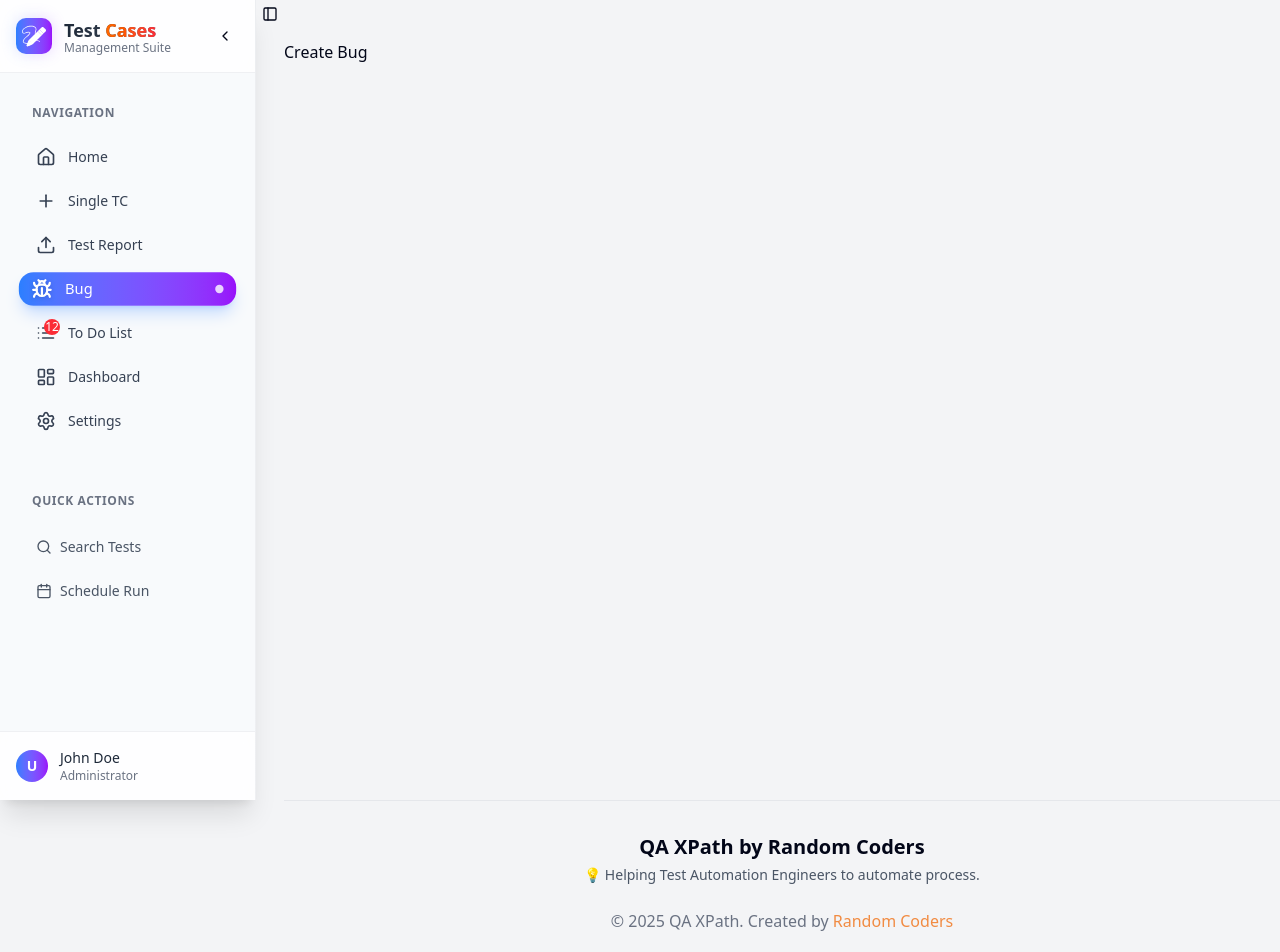
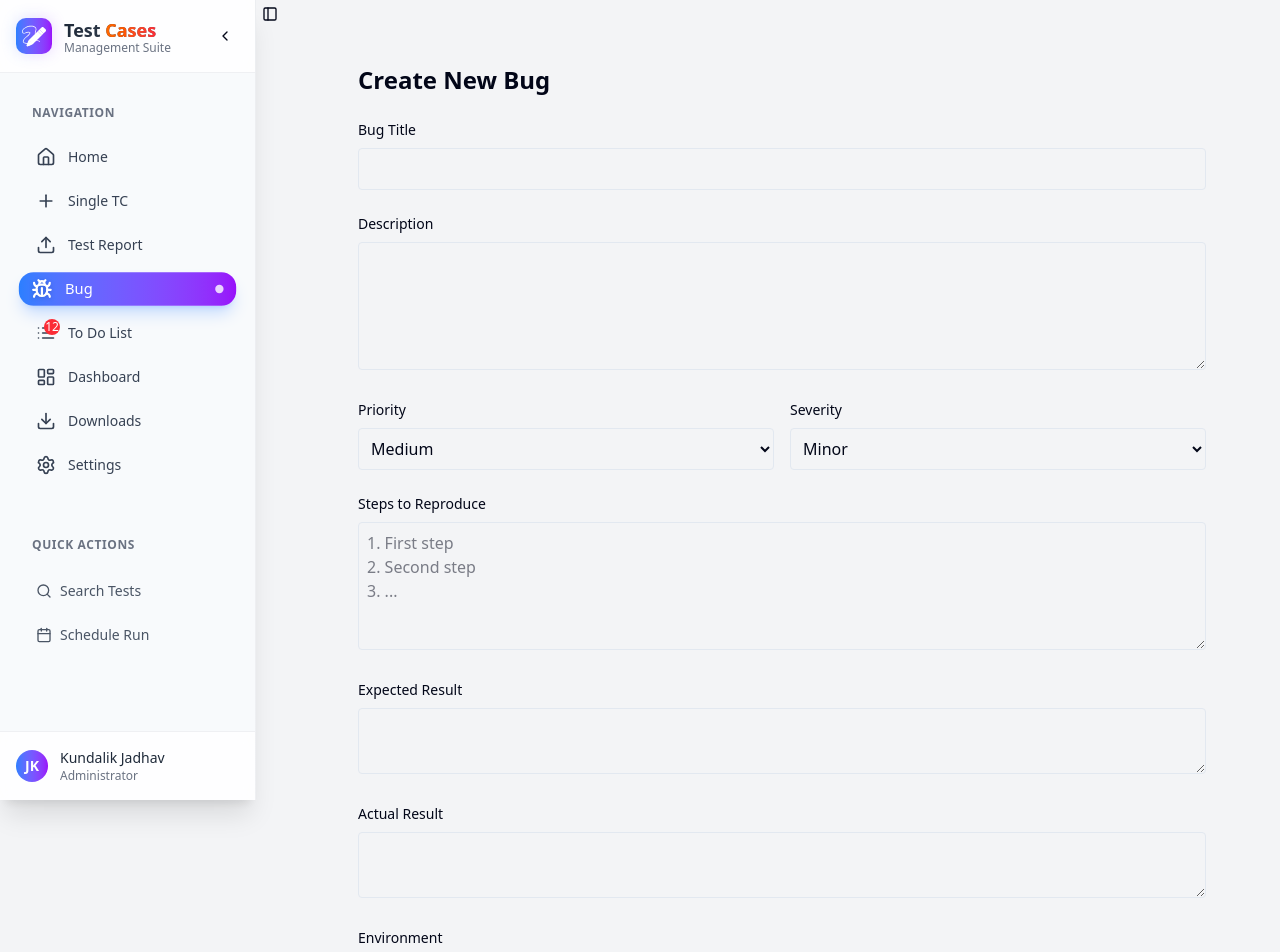
Before and after one commit to kundalik5545/Test-Cases, a Next.js app: page /create-bug in a window 1280 px wide. Shown: the top 952 px of the page. Built offline with nearby package versions, Linux system fonts and the light colour scheme.

Commit message:
feat: implement Create Bug page with form handling and add Downloads menu item to AppSidebar

```diff
--- a/app/(main)/create-bug/page.jsx
+++ b/app/(main)/create-bug/page.jsx
@@ -1,9 +1,149 @@
-import React from "react";
+"use client";
+import { useState } from "react";
 
 const BugPage = () => {
+  const [bugData, setBugData] = useState({
+    title: "",
+    description: "",
+    priority: "medium",
+    severity: "minor",
+    steps: "",
+    expectedResult: "",
+    actualResult: "",
+    environment: "",
+  });
+
+  const handleChange = (e) => {
+    const { name, value } = e.target;
+    setBugData((prev) => ({
+      ...prev,
+      [name]: value,
+    }));
+  };
+
+  const handleSubmit = (e) => {
+    e.preventDefault();
+    // Handle form submission here
+    console.log(bugData);
+  };
+
   return (
-    <div>
-      <h1>Create Bug</h1>
+    <div className="max-w-4xl mx-auto p-6">
+      <h1 className="text-2xl font-bold mb-6">Create New Bug</h1>
+
+      <form onSubmit={handleSubmit} className="space-y-6">
+        <div>
+          <label className="block text-sm font-medium mb-2">Bug Title</label>
+          <input
+            type="text"
+            name="title"
+            value={bugData.title}
+            onChange={handleChange}
+            className="w-full p-2 border rounded"
+            required
+          />
+        </div>
+
+        <div>
+          <label className="block text-sm font-medium mb-2">Description</label>
+          <textarea
+            name="description"
+            value={bugData.description}
+            onChange={handleChange}
+            className="w-full p-2 border rounded h-32"
+            required
+          />
+        </div>
+
+        <div className="grid grid-cols-2 gap-4">
+          <div>
+            <label className="block text-sm font-medium mb-2">Priority</label>
+            <select
+              name="priority"
+              value={bugData.priority}
+              onChange={handleChange}
+              className="w-full p-2 border rounded"
+            >
+              <option value="low">Low</option>
+              <option value="medium">Medium</option>
+              <option value="high">High</option>
+              <option value="critical">Critical</option>
+            </select>
+          </div>
+
+          <div>
+            <label className="block text-sm font-medium mb-2">Severity</label>
+            <select
+              name="severity"
+              value={bugData.severity}
+              onChange={handleChange}
+              className="w-full p-2 border rounded"
+            >
+              <option value="minor">Minor</option>
+              <option value="major">Major</option>
+              <option value="critical">Critical</option>
+              <option value="blocker">Blocker</option>
+            </select>
+          </div>
+        </div>
+
+        <div>
+          <label className="block text-sm font-medium mb-2">
+            Steps to Reproduce
+          </label>
+          <textarea
+            name="steps"
+            value={bugData.steps}
+            onChange={handleChange}
+            className="w-full p-2 border rounded h-32"
+            placeholder="1. First step&#10;2. Second step&#10;3. ..."
+            required
+          />
+        </div>
+
+        <div>
+          <label className="block text-sm font-medium mb-2">
+            Expected Result
+          </label>
+          <textarea
+            name="expectedResult"
+            value={bugData.expectedResult}
+            onChange={handleChange}
+            className="w-full p-2 border rounded"
+          />
+        </div>
+
+        <div>
+          <label className="block text-sm font-medium mb-2">
+            Actual Result
+          </label>
+          <textarea
+            name="actualResult"
+            value={bugData.actualResult}
+            onChange={handleChange}
+            className="w-full p-2 border rounded"
+          />
+        </div>
+
+        <div>
+          <label className="block text-sm font-medium mb-2">Environment</label>
+          <input
+            type="text"
+            name="environment"
+            value={bugData.environment}
+            onChange={handleChange}
+            className="w-full p-2 border rounded"
+            placeholder="OS, Browser, Version, etc."
+          />
+        </div>
+
+        <button
+          type="submit"
+          className="bg-blue-500 text-white px-4 py-2 rounded hover:bg-blue-600"
+        >
+          Create Bug
+        </button>
+      </form>
     </div>
   );
 };
--- /dev/null
+++ b/app/(main)/download/page.jsx
@@ -0,0 +1,58 @@
+import React from "react";
+
+const DownloadPage = () => {
+  const downloadItem = [
+    {
+      itemName: "Download SQL Script",
+      URL: "/QA Test.sql",
+      info: "Use to track all QA Test Database script.",
+    },
+    {
+      itemName: "Download Test Cases Sample File",
+      URL: "/Test cases example file.xlsx",
+      info: "This is sample file for test cases upload.",
+    },
+    {
+      itemName: "Download HR System Script",
+      URL: "/Test cases example file.xlsx",
+      info: "This is sample file for test cases upload.",
+    },
+    {
+      itemName: "Download HR System Script",
+      URL: "/Test cases example file.xlsx",
+      info: "This is sample file for test cases upload.",
+    },
+    {
+      itemName: "Download HR System Script",
+      URL: "/Test cases example file.xlsx",
+      info: "This is sample file for test cases upload.",
+    },
+  ];
+  return (
+    <div className="container mx-auto p-4">
+      <h1 className="text-2xl font-bold mb-6">Download Content</h1>
+      <div className="grid grid-cols-1 sm:grid-cols-2 lg:grid-cols-4 gap-4">
+        {downloadItem.map((item, index) => (
+          <div
+            key={index}
+            className="bg-gray-100 border border-gray-300 rounded-lg shadow-lg p-4 hover:shadow-xl transition-shadow"
+          >
+            <h2 className="text-lg font-semibold mb-2 text-gray-800">
+              {item.itemName}
+            </h2>
+            <p className="text-gray-600 mb-4">{item.info}</p>
+            <a
+              href={item.URL}
+              download
+              className="inline-block bg-gray-800 text-white px-4 py-2 rounded hover:bg-gray-900 transition-colors"
+            >
+              Download
+            </a>
+          </div>
+        ))}
+      </div>
+    </div>
+  );
+};
+
+export default DownloadPage;
--- a/components/AppSidebar.jsx
+++ b/components/AppSidebar.jsx
@@ -14,6 +14,7 @@ import {
   X,
   Bug,
   Plus,
+  Download,
 } from "lucide-react";
 import {
   Sidebar,
@@ -261,17 +262,19 @@ export function AppSidebar({ isCollapsed, setIsCollapsed }) {
             {(!isCollapsed || isMobile) && (
               <div className="flex items-center gap-3">
                 <div className="w-8 h-8 bg-gradient-to-r from-blue-500 to-purple-600 rounded-full flex items-center justify-center">
-                  <span className="text-white text-sm font-bold">U</span>
+                  <span className="text-white text-sm font-bold">JK</span>
                 </div>
                 <div className="flex-1">
-                  <p className="text-sm font-medium text-gray-800">John Doe</p>
+                  <p className="text-sm font-medium text-gray-800">
+                    Kundalik Jadhav
+                  </p>
                   <p className="text-xs text-gray-500">Administrator</p>
                 </div>
               </div>
             )}
             {isCollapsed && !isMobile && (
               <div className="w-8 h-8 bg-gradient-to-r from-blue-500 to-purple-600 rounded-full flex items-center justify-center mx-auto">
-                <span className="text-white text-sm font-bold">U</span>
+                <span className="text-white text-sm font-bold">JK</span>
               </div>
             )}
           </SidebarFooter>
@@ -318,6 +321,11 @@ const items = [
     icon: LayoutDashboard,
   },
   {
+    title: "Downloads",
+    url: "/download",
+    icon: Download,
+  },
+  {
     title: "Settings",
     url: "/settings",
     icon: Settings,
```
Also changed, not shown: 1 other file (tests, documents, lock files or other folders).
